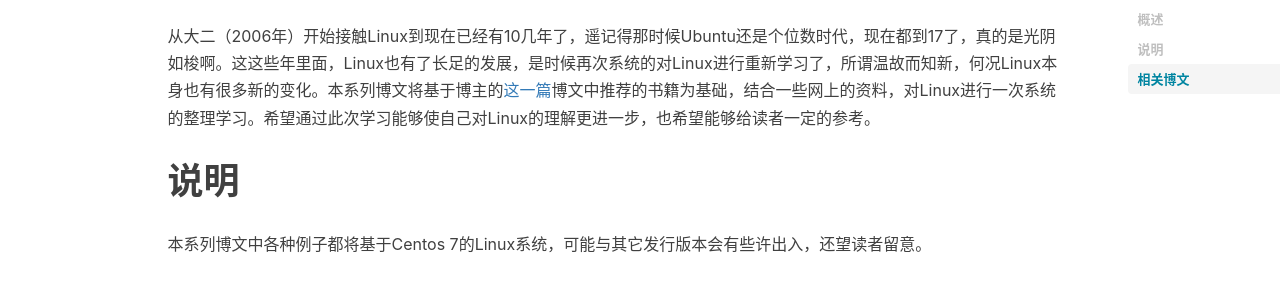
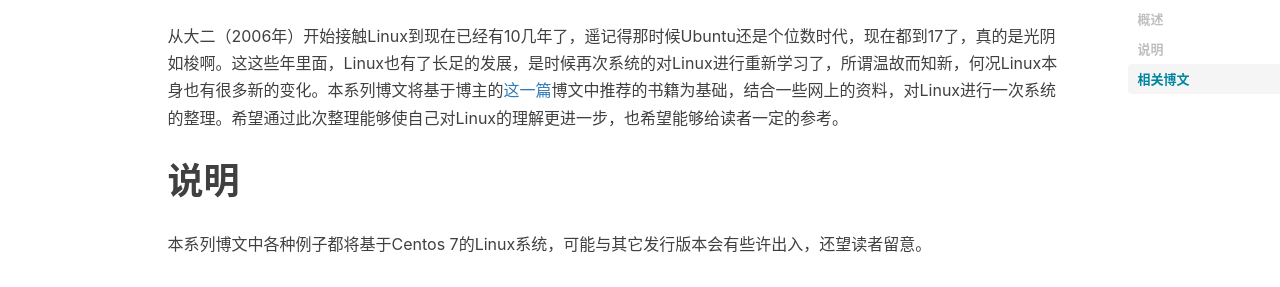
Before and after one commit to keysaim/keysaim.github.io, a Jekyll site: the page built from _posts/2017-10-09-linux-study-overview.md, in a window 1280 px wide. Shown: the part 553-840 px from the top of the page. Built offline with Jekyll 4.4.1, drawn with Linux system fonts in a browser that asks for light colours; nearby versions of some CDN libraries; comment, search, counter and statistics services are not loaded.

Commit message:
Minior change

```diff
--- a/_posts/2017-10-09-linux-study-overview.md
+++ b/_posts/2017-10-09-linux-study-overview.md
@@ -14,7 +14,7 @@
 
 # 概述
 
-从大二（2006年）开始接触Linux到现在已经有10几年了，遥记得那时候Ubuntu还是个位数时代，现在都到17了，真的是光阴如梭啊。这这些年里面，Linux也有了长足的发展，是时候再次系统的对Linux进行重新学习了，所谓温故而知新，何况Linux本身也有很多新的变化。本系列博文将基于博主的[这一篇](https://keysaim.github.io/2017/08/18/linux-learning-materials/)博文中推荐的书籍为基础，结合一些网上的资料，对Linux进行一次系统的整理学习。希望通过此次学习能够使自己对Linux的理解更进一步，也希望能够给读者一定的参考。
+从大二（2006年）开始接触Linux到现在已经有10几年了，遥记得那时候Ubuntu还是个位数时代，现在都到17了，真的是光阴如梭啊。这这些年里面，Linux也有了长足的发展，是时候再次系统的对Linux进行重新学习了，所谓温故而知新，何况Linux本身也有很多新的变化。本系列博文将基于博主的[这一篇](https://keysaim.github.io/2017/08/18/linux-learning-materials/)博文中推荐的书籍为基础，结合一些网上的资料，对Linux进行一次系统的整理。希望通过此次整理能够使自己对Linux的理解更进一步，也希望能够给读者一定的参考。
 
 # 说明
 
```
